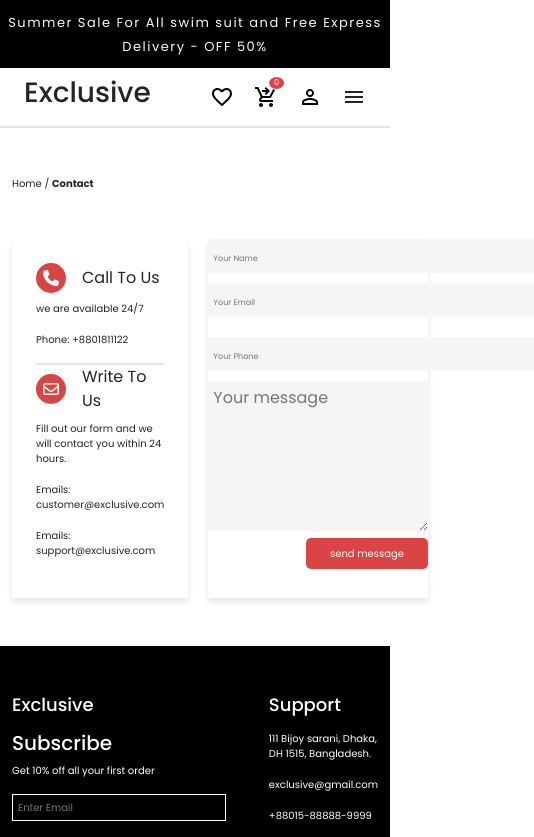
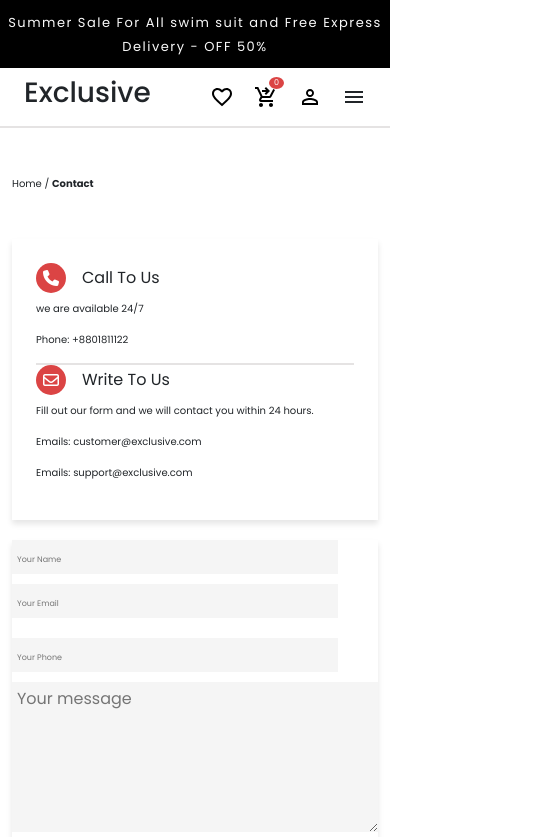
Before and after one commit to Muhammed9535/Exclusive-ecommerce, a React (Vite) app in the folder frontend/: page /contact in a window 390 px wide. Shown: the top 837 px of the page, 534 px wide, since content can reach past the window. Built offline with nearby package versions, Linux system fonts and the light colour scheme; no server answers.

Commit message:
finallizing

```diff
--- a/frontend/src/components/Category/Category.css
+++ b/frontend/src/components/Category/Category.css
@@ -12,8 +12,14 @@
 @media (max-width: 620px) {
     .category-img{
         padding: 10px 10px;
-        border: 0;
+        border: 0 !important;
     }
 
 
 }
+
+@media (max-width: 500px) {
+    .category-img{
+        padding: 0;
+    }
+}
--- a/frontend/src/components/Services/Services.css
+++ b/frontend/src/components/Services/Services.css
@@ -16,3 +16,9 @@ h3{
 p{
     font-size: 10px;
 }
+
+@media (max-width: 500px) {
+    .services{
+        gap: 20px;
+    }
+}
--- a/frontend/src/pages/Checkout/Checkout.css
+++ b/frontend/src/pages/Checkout/Checkout.css
@@ -42,3 +42,11 @@
     width: 100%;
  }
 }
+
+
+
+@media (max-width: 500px) {
+    .place-order{
+        width: 100%;
+    }
+}
--- a/frontend/src/pages/Contact/Contact.css
+++ b/frontend/src/pages/Contact/Contact.css
@@ -76,3 +76,12 @@
     margin: 10px 0;
 }
 }
+
+@media (max-width: 560px) {
+    .contact-content{
+        flex-direction: column;
+    }
+    .contact-right-col{
+        width: 100%;
+    }
+}
```
